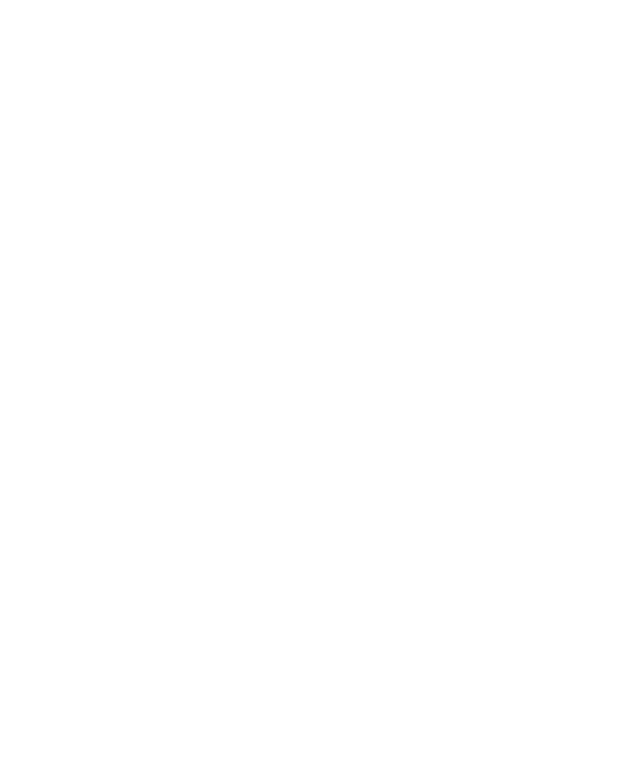
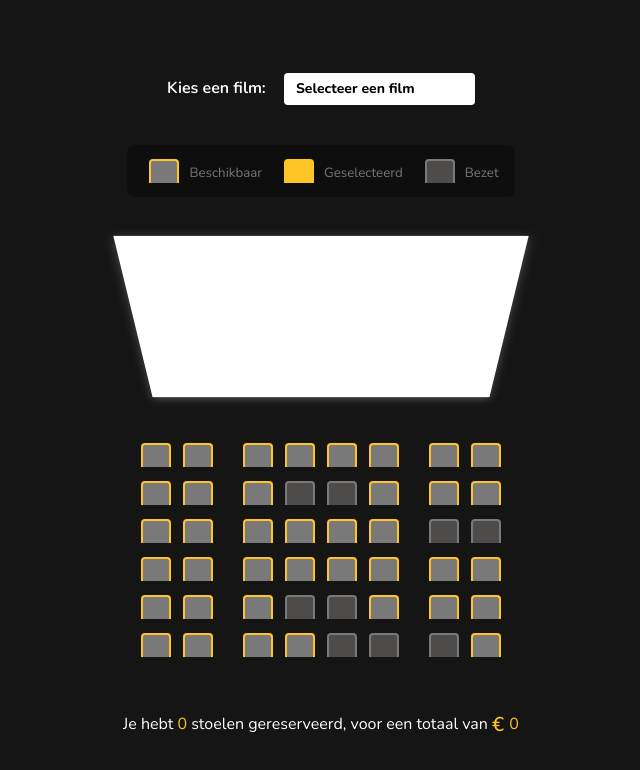
Before and after one commit to ThomasHeideman/02---Movie-Seat-Booking, a plain HTML site: page index.html in a window 1280 px wide. Shown: the whole page, without its empty margins (319-959 px from the left). Drawn offline with nearby package versions, Linux system fonts and the light colour scheme.

Commit message:
- added images to /src - finished project

```diff
--- a/index.html
+++ b/index.html
@@ -15,6 +15,105 @@
     <title>Movie Seat Booking</title>
   </head>
   <body>
-    <script scr="script.js"></script>
+    <div class="movie-container">
+      <label>Kies een film:</label>
+      <select id="movie">
+        <option value="" hidden disabled selected>Selecteer een film</option>
+        <option value="10" label="Ferris Bueller's Day Off">
+          Ferris Bueller's Day Off - €10
+        </option>
+        <option value="12" label="New Kids Turbo">New Kids Turbo - €12</option>
+        <option value="8" label="Pulp Fiction">Pulp Fiction - €8</option>
+        <option value="9" label="The Silence of the Lambs">
+          The Silence of the Lambs - €9
+        </option>
+      </select>
+    </div>
+
+    <ul class="showcase">
+      <li>
+        <div class="seat"></div>
+        <small>Beschikbaar</small>
+      </li>
+      <li>
+        <div class="seat selected"></div>
+        <small>Geselecteerd</small>
+      </li>
+      <li>
+        <div class="seat occupied"></div>
+        <small>Bezet</small>
+      </li>
+    </ul>
+
+    <div class="container">
+      <div class="screen"></div>
+      <div class="row">
+        <div class="seat"></div>
+        <div class="seat"></div>
+        <div class="seat"></div>
+        <div class="seat"></div>
+        <div class="seat"></div>
+        <div class="seat"></div>
+        <div class="seat"></div>
+        <div class="seat"></div>
+      </div>
+      <div class="row">
+        <div class="seat"></div>
+        <div class="seat"></div>
+        <div class="seat"></div>
+        <div class="seat occupied"></div>
+        <div class="seat occupied"></div>
+        <div class="seat"></div>
+        <div class="seat"></div>
+        <div class="seat"></div>
+      </div>
+      <div class="row">
+        <div class="seat"></div>
+        <div class="seat"></div>
+        <div class="seat"></div>
+        <div class="seat"></div>
+        <div class="seat"></div>
+        <div class="seat"></div>
+        <div class="seat occupied"></div>
+        <div class="seat occupied"></div>
+      </div>
+      <div class="row">
+        <div class="seat"></div>
+        <div class="seat"></div>
+        <div class="seat"></div>
+        <div class="seat"></div>
+        <div class="seat"></div>
+        <div class="seat"></div>
+        <div class="seat"></div>
+        <div class="seat"></div>
+      </div>
+      <div class="row">
+        <div class="seat"></div>
+        <div class="seat"></div>
+        <div class="seat"></div>
+        <div class="seat occupied"></div>
+        <div class="seat occupied"></div>
+        <div class="seat"></div>
+        <div class="seat"></div>
+        <div class="seat"></div>
+      </div>
+      <div class="row">
+        <div class="seat"></div>
+        <div class="seat"></div>
+        <div class="seat"></div>
+        <div class="seat"></div>
+        <div class="seat occupied"></div>
+        <div class="seat occupied"></div>
+        <div class="seat occupied"></div>
+        <div class="seat"></div>
+      </div>
+    </div>
+    <p class="text">
+      Je hebt
+      <span id="count" class="count">0</span> stoelen gereserveerd, voor een
+      totaal van <span id="total" class="total">0</span>
+    </p>
+
+    <script src="script.js"></script>
   </body>
 </html>
--- a/script.js
+++ b/script.js
@@ -0,0 +1,91 @@
+const container = document.querySelector('.container');
+const seats = document.querySelectorAll('.row .seat:not(.occupied)');
+const screen = document.querySelector('.screen');
+const count = document.getElementById('count');
+const total = document.getElementById('total');
+const movieSelect = document.getElementById('movie');
+
+populateUI();
+
+let ticketPrice = +movieSelect.value; // Number(movieSelect.value);
+
+// Save selected movie data ( index, price, classname screen)
+function setMovieData(movieIndex, moviePrice, movieImage) {
+  localStorage.setItem('selectedMovieIndex', movieIndex);
+  localStorage.setItem('selectedMoviePrice', moviePrice);
+  localStorage.setItem('selectedImageCLass', movieImage);
+}
+
+function setImage(movieImage) {
+  if (!screen.classList.contains(movieImage)) {
+    screen.className = 'screen';
+    screen.classList.toggle(movieImage);
+  }
+}
+
+// Update total and count
+function updateSelectedCount() {
+  const selectedSeats = document.querySelectorAll('.row .seat.selected');
+  const seatsIndex = [...selectedSeats].map(seat => [...seats].indexOf(seat));
+
+  localStorage.setItem('selectedSeats', JSON.stringify(seatsIndex));
+
+  const selectedSeatsCount = selectedSeats.length;
+  count.textContent = selectedSeatsCount;
+  total.textContent = selectedSeatsCount * ticketPrice;
+}
+
+// Get Data from local storage and populate UI
+function populateUI() {
+  const selectedSeats = JSON.parse(localStorage.getItem('selectedSeats'));
+  const selectedMovieIndex = localStorage.getItem('selectedMovieIndex');
+  const selectedImageCLass = localStorage.getItem('selectedImageCLass');
+  // const selectedMoviePrice = localStorage.getItem('selectedMoviePrice');
+  // const selectedSeatCount = selectedSeats.length + 1;
+
+  // set seats
+  if (selectedSeats !== null && selectedSeats.length > 0) {
+    seats.forEach((seat, index) => {
+      if (selectedSeats.indexOf(index) > -1) {
+        seat.classList.add('selected');
+      }
+    });
+  }
+  // set movie
+  if (selectedMovieIndex !== null) {
+    movieSelect.selectedIndex = selectedMovieIndex;
+  }
+  // set movie background-image
+  setImage(selectedImageCLass);
+
+  // set count and price
+  //   if (selectedMoviePrice !== null && selectedSeatCount !== null) {
+  //     count.textContent = selectedSeatCount;
+  //     total.textContent = selectedMoviePrice * selectedSeatCount;
+  //   }
+}
+
+// Movie select click event
+movieSelect.addEventListener('change', e => {
+  ticketPrice = +e.target.value;
+  let selectedMovieIndex = e.target.selectedIndex;
+  const imageClass = `bg--${selectedMovieIndex}`;
+  console.log(imageClass);
+  console.log(imageClass);
+  setMovieData(selectedMovieIndex, ticketPrice, imageClass);
+  updateSelectedCount();
+  setImage(imageClass);
+});
+
+// Seat click event
+container.addEventListener('click', e => {
+  if (
+    e.target.classList.contains('seat') &&
+    !e.target.classList.contains('occupied')
+  ) {
+    e.target.classList.toggle('selected');
+    updateSelectedCount();
+  }
+});
+
+updateSelectedCount();
--- a/style.css
+++ b/style.css
@@ -0,0 +1,156 @@
+@import url('https://fonts.googleapis.com/css2?family=Nunito:ital,wght@0,200..1000;1,200..1000&display=swap');
+
+/* // <uniquifier>: Use a unique and descriptive class name */
+/* // <weight>: Use a value from 200 to 1000 */
+
+.nunito-bold {
+  font-family: 'Nunito', sans-serif;
+  font-optical-sizing: auto;
+  font-weight: 600;
+  font-style: normal;
+}
+:root {
+  --success-color: #2ecc71;
+  --error-color: #e74c3c;
+}
+
+* {
+  box-sizing: border-box;
+}
+
+body {
+  background-color: #151515;
+  /* #2b2b2a; */
+  color: #fff;
+  display: flex;
+  flex-direction: column;
+  align-items: center;
+  justify-content: center;
+  min-height: 100vh;
+  margin: 0;
+  font-family: 'Nunito', sans-serif;
+}
+
+.movie-container {
+  margin: 1.5rem 0;
+}
+.movie-container label {
+  font-weight: 650;
+}
+.movie-container select {
+  font-family: 'Nunito', sans-serif;
+  font-weight: 750;
+  background-color: #fff;
+  border: 0;
+  border-radius: 0.25rem;
+  font-size: 0.875rem;
+  margin-left: 0.875rem;
+  padding: 0.5rem 0.75rem 0.5rem 0.75rem;
+  -moz-appearance: none;
+  -webkit-appearance: none;
+  appearance: none;
+}
+.movie-container select:focus {
+  outline: none;
+}
+.movie-container option {
+  font-weight: 750;
+}
+.container {
+  perspective: 650px;
+  margin-bottom: 2rem;
+}
+.row {
+  display: flex;
+  margin-bottom: 0.125rem;
+}
+.seat {
+  background-color: #797979;
+  height: 1.5rem;
+  width: 1.875rem;
+  margin: 0.375rem;
+  border-top-left-radius: 0.25rem;
+  border-top-right-radius: 0.25rem;
+}
+.seat:nth-of-type(2) {
+  margin-right: 1.5rem;
+}
+
+.seat:nth-last-of-type(2) {
+  margin-left: 1.5rem;
+}
+
+.row .seat:not(.occupied):hover {
+  cursor: pointer;
+  transform: scale(1.2);
+  transition: 300ms ease;
+}
+.seat.selected {
+  background-color: #ffc426;
+}
+.seat.occupied {
+  background-color: #4d4c4a;
+  border: 2px solid #797979;
+  border-bottom: 0;
+}
+.seat:not(.occupied) {
+  border: 2px solid #ffc426;
+  border-bottom: 0;
+}
+.showcase {
+  background: rgba(0, 0, 0, 0.35);
+  padding: 0.5rem;
+  list-style-type: none;
+  border-radius: 0.5rem;
+  color: #777;
+  display: flex;
+  justify-content: space-between;
+}
+.showcase li {
+  display: flex;
+  align-items: center;
+  justify-content: center;
+  margin: 0 0.5rem;
+}
+.showcase li small {
+  margin: 0.25rem 0 0 0.25rem;
+}
+
+.screen {
+  background-color: #fff;
+  height: 12rem;
+  width: 100%;
+  margin: 1rem 0;
+  transform: rotateX(-45deg);
+  box-shadow: 0 3px 10px rgba(255, 255, 255, 0.25);
+  background-size: 100%;
+  background-repeat: no-repeat;
+  background-position: center;
+}
+
+.total,
+.count {
+  color: #ffc426;
+}
+.total::before {
+  content: '€ ';
+  font-size: 1.25rem;
+  font-weight: 500;
+  position: relative;
+  left: 0;
+  line-height: 1;
+  top: 2px;
+}
+
+.bg--1 {
+  background-image: url('src/FBDO_SAlone_16_9_1920x1080_1278071_1920x1080.jpg');
+}
+.bg--2 {
+  background-image: url('src/1fc521128aaf30ac9005442c39d40cab4a333fd2a8e1d6f3974d1c18752ea350.jpg');
+}
+.bg--3 {
+  background-image: url('src/44fbd1b4-f4c9-37f8-ab47-e70a52519b56.jpeg');
+}
+.bg--4 {
+  background-image: url('src/Silence-lambs-digital2_292795.jpg');
+}
```
Also changed, not shown: src/1fc521128aaf30ac9005442c39d40cab4a333fd2a8e1d6f3974d1c18752ea350.jpg (added), src/44fbd1b4-f4c9-37f8-ab47-e70a52519b56.jpeg (added), src/FBDO_SAlone_16_9_1920x1080_1278071_1920x1080.jpg (added), src/Silence-lambs-digital2_292795.jpg (added).
